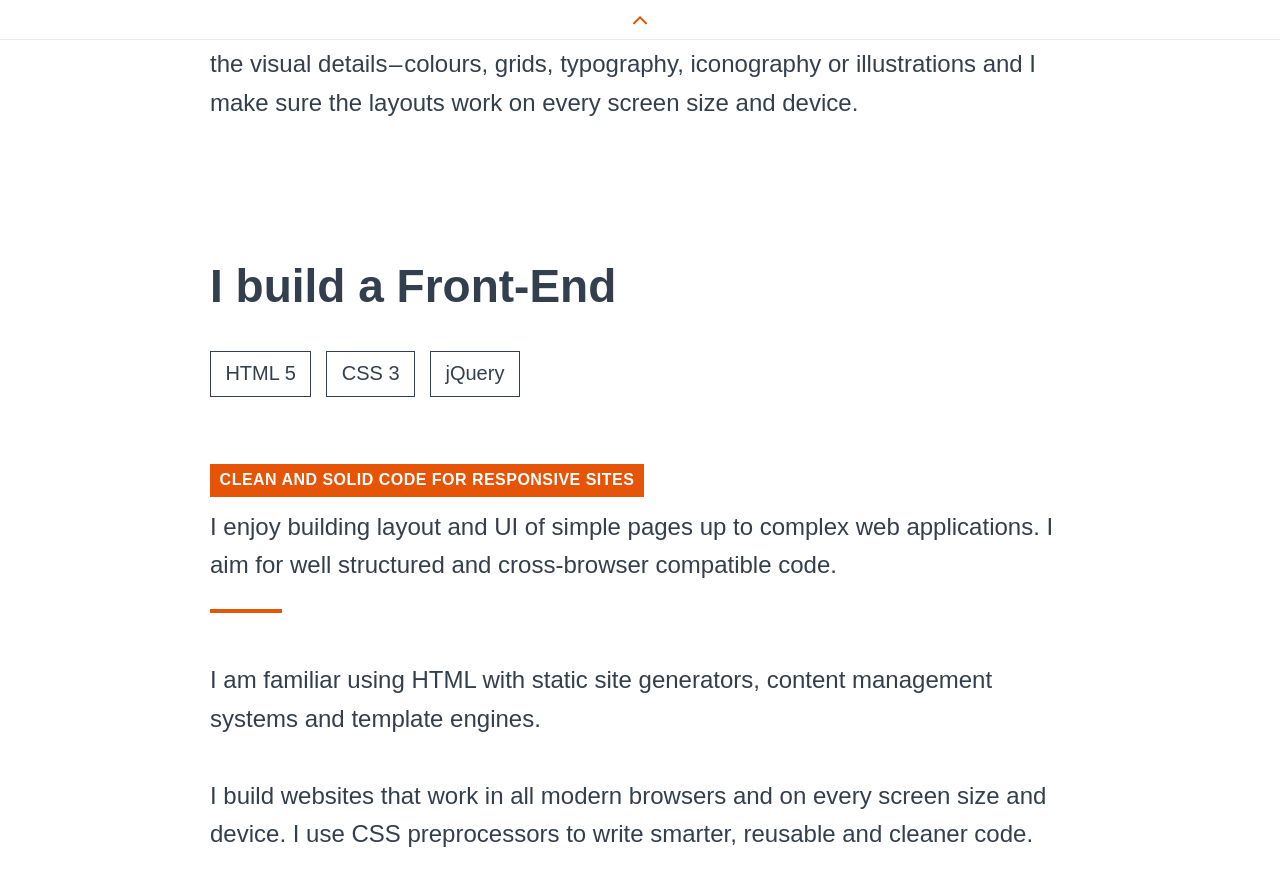
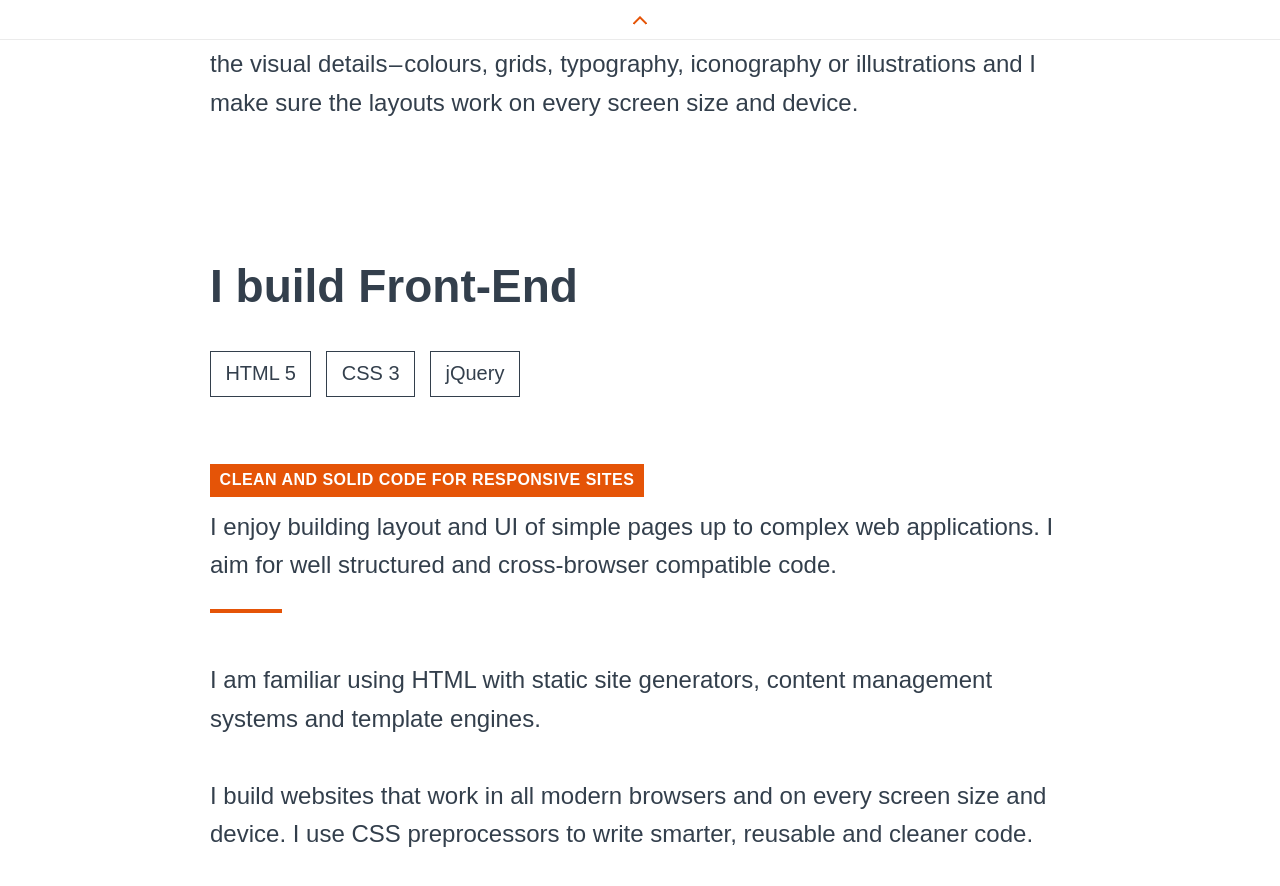
Before and after one commit to ivan-pik/portfolio, a Jekyll site: the page built from about.html, in a window 1280 px wide and 900 px high, scrolled down 1335 px. Shown: the top 886 px of the window. Built offline with Jekyll 4.4.1, drawn with Linux system fonts in a browser that asks for light colours.

Commit message:
Fix grammar mistake

```diff
--- a/about.html
+++ b/about.html
@@ -31,7 +31,7 @@ type: about
         </section>
 
         <section class="about__section about__section--discipline">
-          <h2 class="about__section-title">I build a Front-End</h2>
+          <h2 class="about__section-title">I build Front-End</h2>
           <ul class="about__disciplines">
             <li class="about__disciplines-item">HTML 5</li>
             <li class="about__disciplines-item">CSS 3</li>
```
